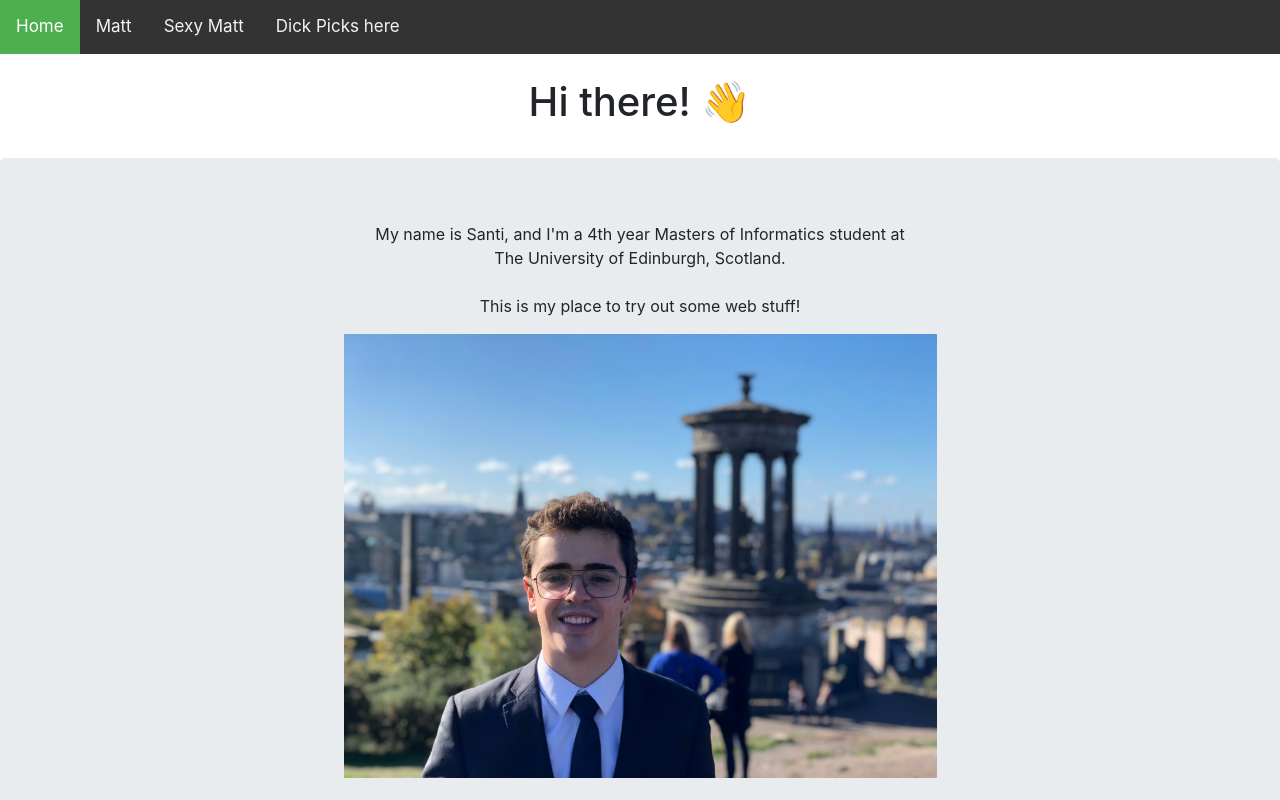
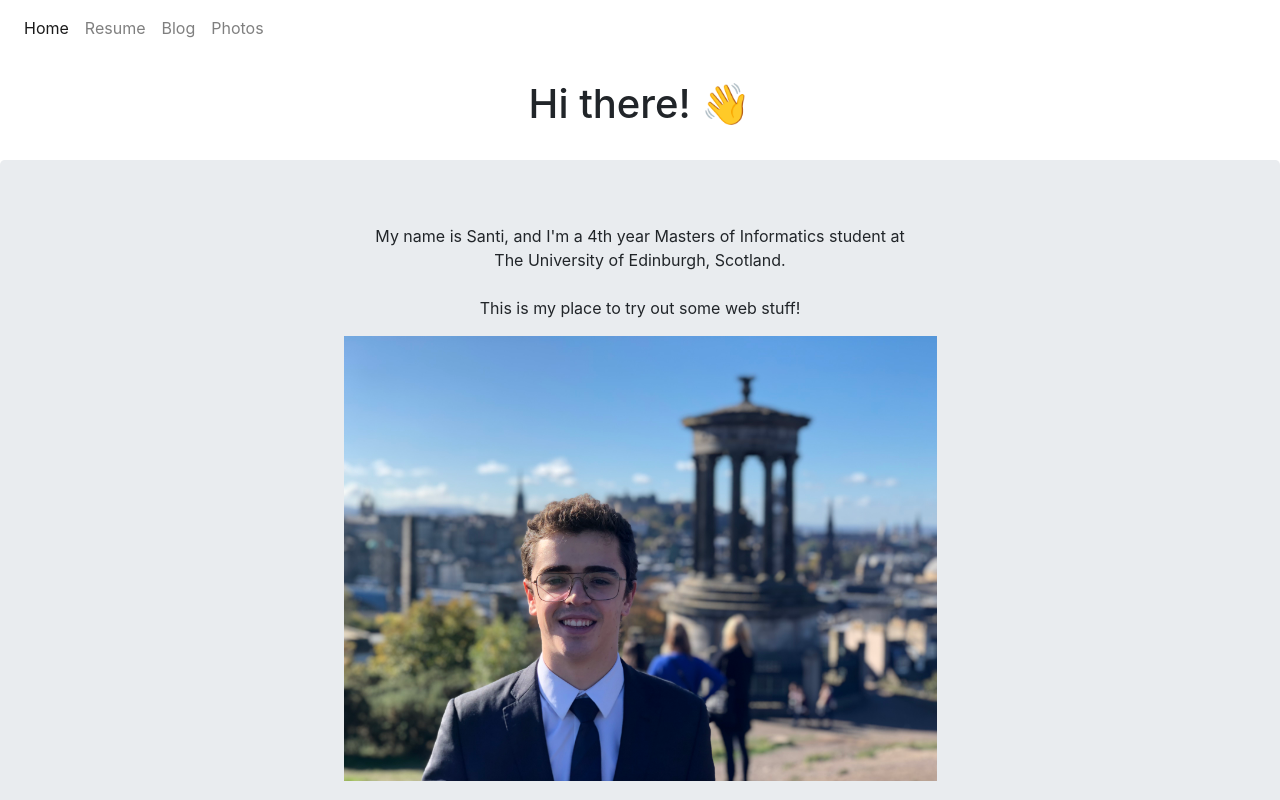
Before and after one commit to santiguillengar/meweb, a plain HTML site: page index.html in a window 1280 px wide. Shown: the top 800 px of the page. Drawn offline with nearby package versions, Linux system fonts and the light colour scheme.

Commit message:
added navbar styling

```diff
--- a/index.html
+++ b/index.html
@@ -12,18 +12,30 @@
 </head>
 <body>
 
-<div class="topnav">
-    <a class="active" href="#home">Home</a>
-    <a href="#news">Matt</a>
-    <a href="#contact">Sexy Matt</a>
-    <a href="#about">Dick Picks here</a>
 </div>
+<nav class="navbar navbar-expand-sm navbar-light">
+  <ul class="navbar-nav">
+    <li class="nav-item">
+      <a class="nav-link active" href="#">Home</a>
+    </li>
+    <li class="nav-item">
+      <a class="nav-link" href="#">Resume</a>
+    </li>
+    <li class="nav-item">
+      <a class="nav-link" href="#">Blog</a>
+    </li>
+    <li class="nav-item">
+      <a class="nav-link" href="#">Photos</a>
+    </li>
+  </ul>
+</nav>
 
 <div class="text-center">
     <br>
     <h1>Hi there! 👋</h1>
     <br>
 </div>
+
 <div class="jumbotron text-center">
 
 <p>My name is Santi, and I'm a 4th year Masters of Informatics student at
--- a/style.css
+++ b/style.css
@@ -1,13 +1,12 @@
-/* Add a black background color to the top navigation */
+/* Add a white background color to the top navigation */
 .topnav {
-    background-color: #333;
+    background-color: white;
     overflow: hidden;
 }
 
 /* Style the links inside the navigation bar */
 .topnav a {
     float: left;
-    color: #f2f2f2;
     text-align: center;
     padding: 14px 16px;
     text-decoration: none;
@@ -22,6 +21,5 @@
 
 /* Add a color to the active/current link */
 .topnav a.active {
-    background-color: #4CAF50;
-    color: white;
+    font-weight: bold;
 }
```
